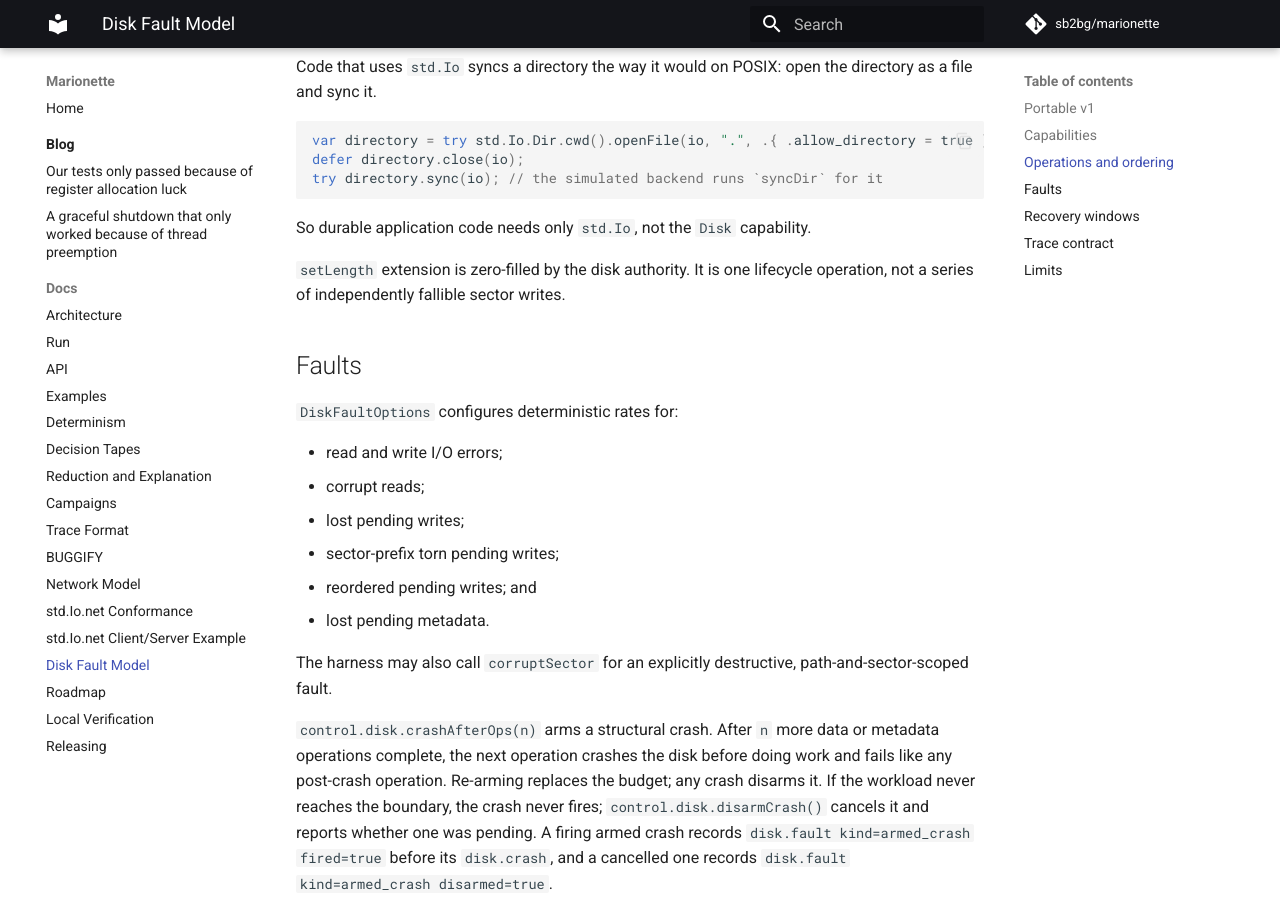
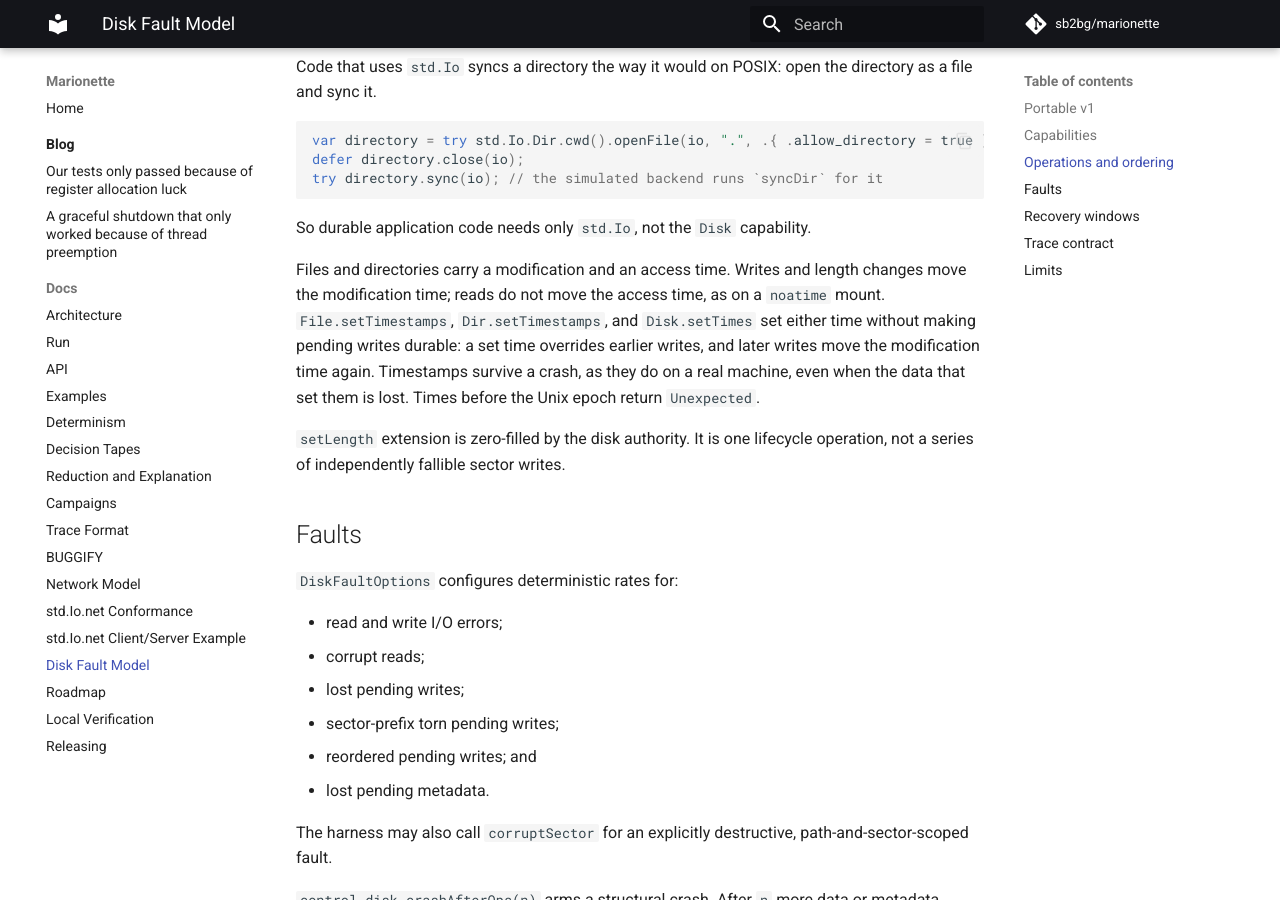
Before and after one commit to sb2bg/marionette, an MkDocs documentation site: the page built from docs/disk-fault-model.md, in a window 1280 px wide and 900 px high, scrolled down 1733 px. Built offline with MkDocs 1.6.1 and Material for MkDocs 9.7.7, drawn with Linux system fonts in a browser that asks for light colours; comment, search, counter and statistics services are not loaded.

Commit message:
Set file and directory timestamps in simulation
File.setTimestamps and Dir.setTimestamps were std's no-op stubs, so an
app that preserved modification times, as file sync does, saw them
silently ignored. Add Disk.setTimes and store access and modification
times for files, directories, and the root on the simulated disk. A set
time overrides the times of earlier pending writes, so it wins over them
and later writes still move mtime; it never makes pending writes
durable, and times survive a crash. The real disk sets host times.

```diff
--- a/docs/disk-fault-model.md
+++ b/docs/disk-fault-model.md
@@ -79,6 +79,14 @@ try directory.sync(io); // the simulated backend runs `syncDir` for it
 
 So durable application code needs only `std.Io`, not the `Disk` capability.
 
+Files and directories carry a modification and an access time. Writes and
+length changes move the modification time; reads do not move the access time,
+as on a `noatime` mount. `File.setTimestamps`, `Dir.setTimestamps`, and
+`Disk.setTimes` set either time without making pending writes durable: a set
+time overrides earlier writes, and later writes move the modification time
+again. Timestamps survive a crash, as they do on a real machine, even when the
+data that set them is lost. Times before the Unix epoch return `Unexpected`.
+
 `setLength` extension is zero-filled by the disk authority. It is one
 lifecycle operation, not a series of independently fallible sector writes.
 
```
Also changed, not shown: CHANGELOG.md (+5 -0 lines), 8 other files.
